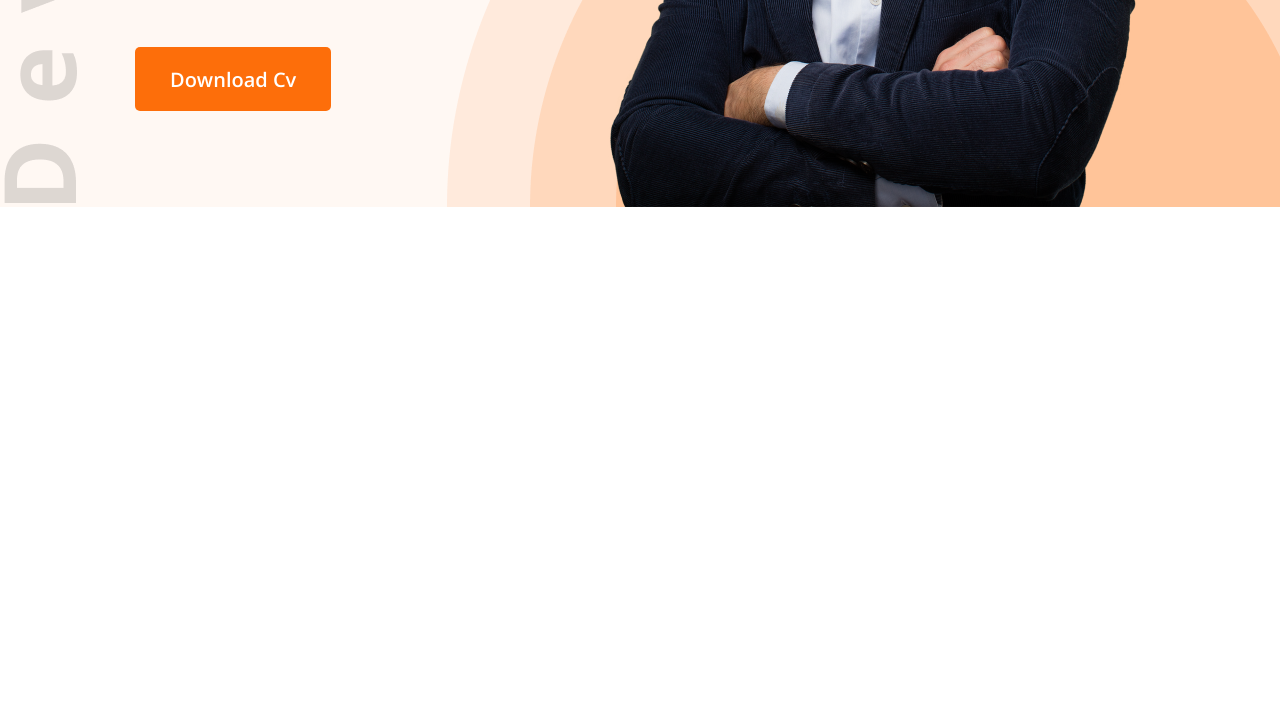
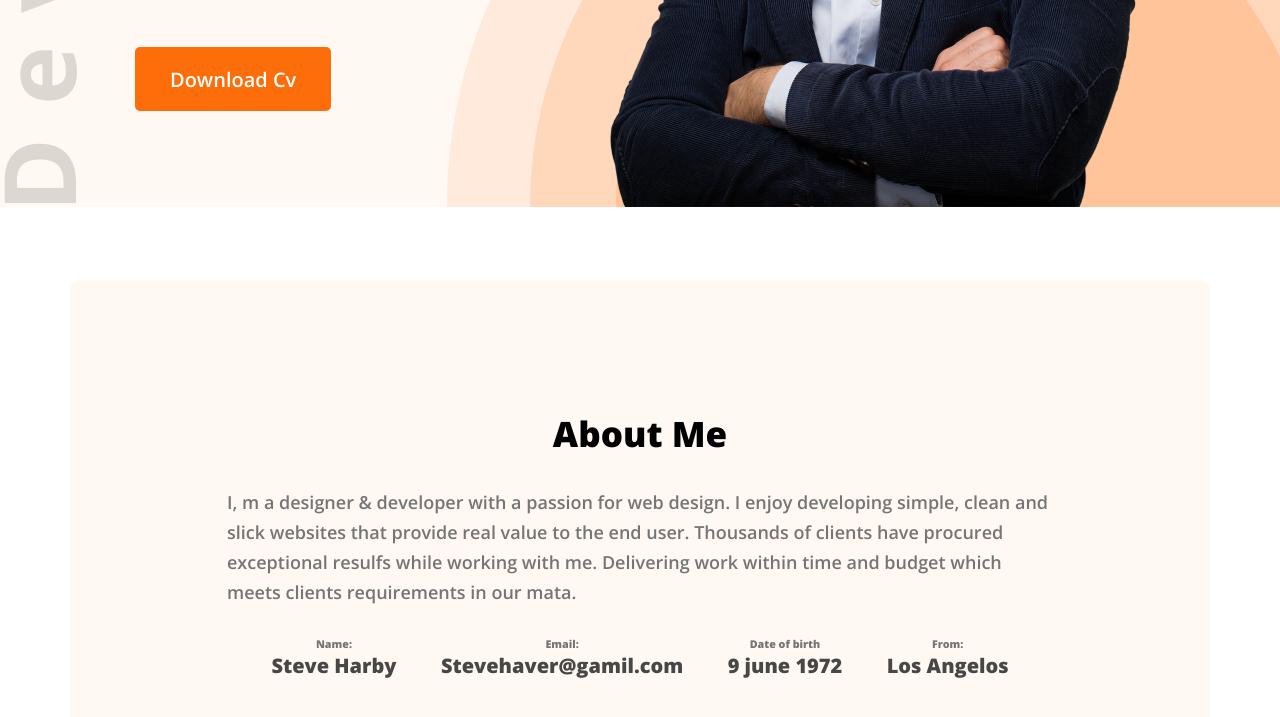
Before and after one commit to SyedShahanurShammas/project-oneR, a plain HTML site: page index.html in a window 1280 px wide. Shown: the part 593-1310 px from the top of the page. Before the commit the page ends 800 px from the top, so only its background shows below. Drawn offline with nearby package versions, Linux system fonts and the light colour scheme.

Commit message:
about section added

```diff
--- a/index.html
+++ b/index.html
@@ -40,6 +40,35 @@
 
     </header>
     <main>
+        <section class="about">
+            <h1 class="section-title">About Me</h1>
+            <p class="description-about">I, m a designer & developer with a passion for web design. I enjoy developing
+                simple, clean and slick
+                websites that provide real value to the end user. Thousands of clients have procured exceptional resulfs
+                while working with me. Delivering work within time and budget which meets clients requirements in our
+                mata.</p>
+
+            <section class="about-section">
+                <div>
+                    <h6 class="title-about">Name:</h6>
+                    <h3 class="about-element">Steve Harby</h3>
+
+                </div>
+                <div>
+                    <h6 class="title-about">Email:</h6>
+                    <h3 class="about-element">Stevehaver@gamil.com</h3>
+                </div>
+                <div>
+                    <h6 class="title-about">Date of birth</h6>
+                    <h3 class="about-element">9 june 1972</h3>
+                </div>
+                <div>
+                    <h6 class="title-about">From:</h6>
+                    <h3 class="about-element">Los Angelos</h3>
+                </div>
+            </section>
+
+        </section>
 
     </main>
     <footer>
--- a/style/style.css
+++ b/style/style.css
@@ -82,3 +82,52 @@ nav li {
     font-weight: 400;
     margin-bottom: 50px;
 }
+
+main {
+    max-width: 1140px;
+    margin: 0 auto;
+}
+
+/* About me section */
+
+.about {
+    margin-top: 73px;
+    border-radius: 10px;
+    background: #FFF8F3;
+    padding: 130px 157px;
+}
+
+.section-title {
+    text-align: center;
+    font-size: 35px;
+    font-style: normal;
+    font-weight: 700;
+    line-height: normal;
+}
+
+.description-about {
+    margin: 30px 0;
+    font-size: 18px;
+    font-style: normal;
+    font-weight: 400;
+    line-height: 30px;
+    color: rgba(117, 117, 117, 1);
+}
+
+.about-section {
+    display: flex;
+    justify-content: space-evenly;
+}
+
+.title-about {
+    text-align: center;
+    color: rgba(117, 117, 117, 1);
+}
+
+.about-element {
+    color: rgba(71, 71, 71, 1);
+    font-size: 20px;
+    font-style: normal;
+    font-weight: 700;
+    line-height: 30px;
+}
```
